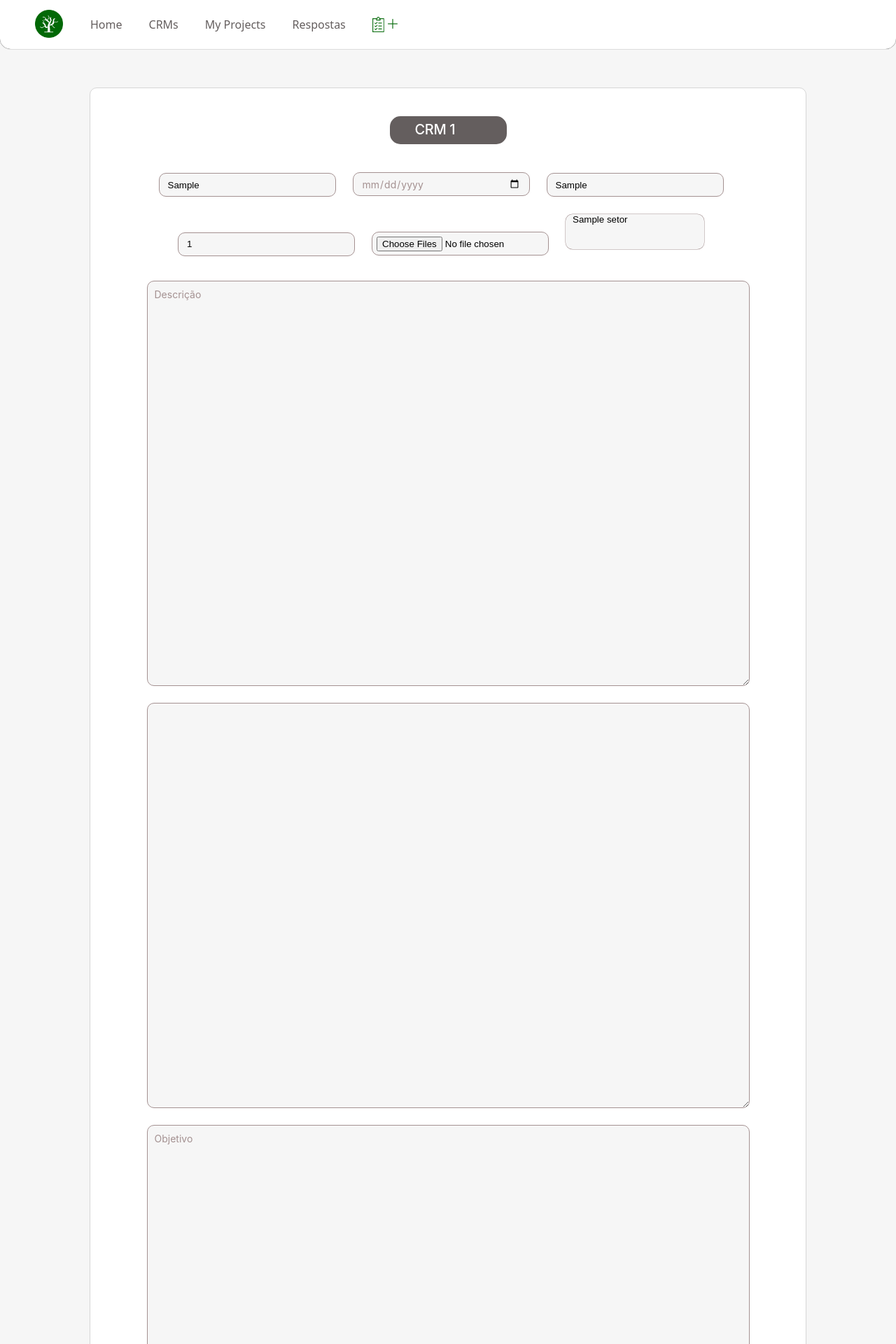
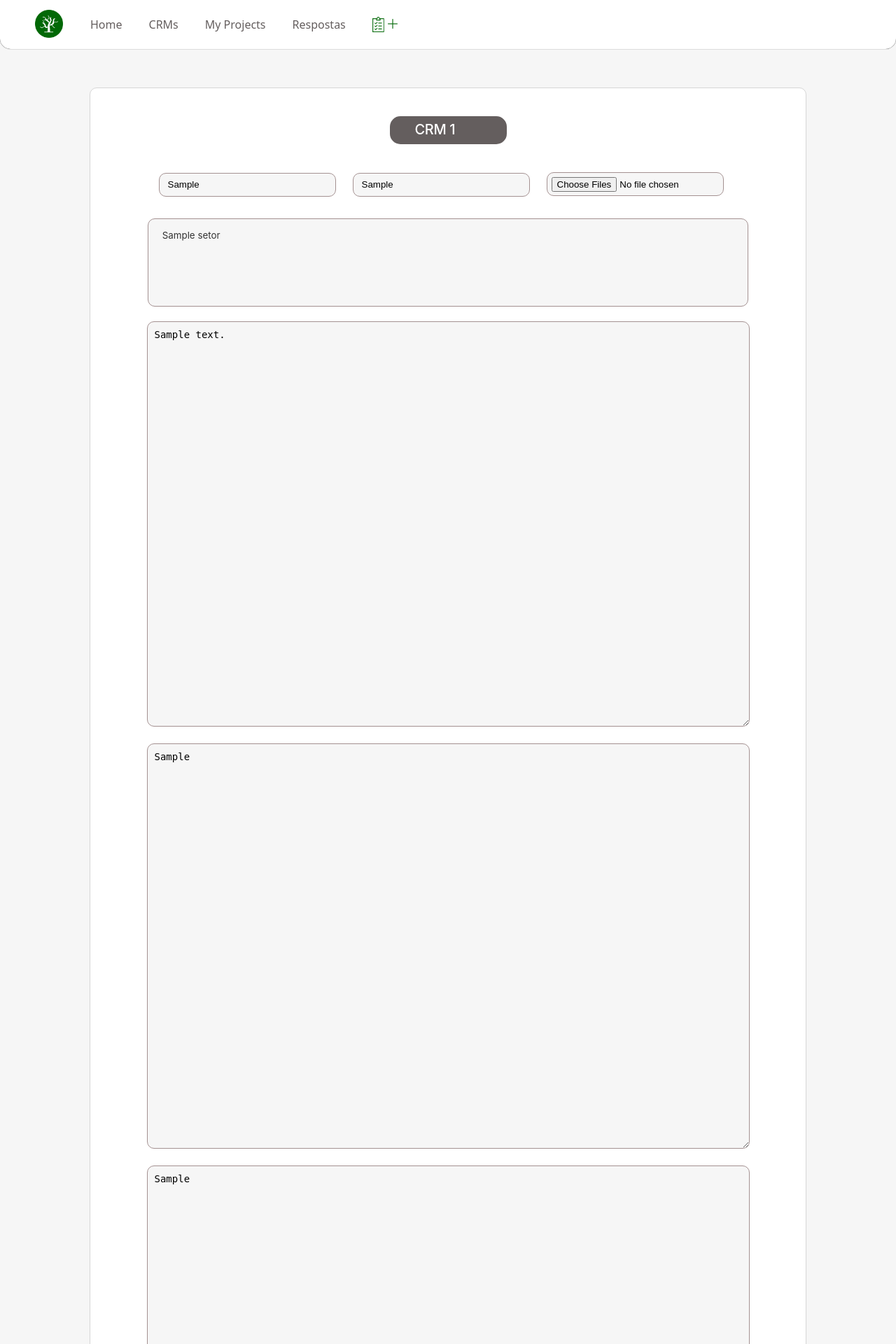
Before and after one commit to PedroSilvv/Django-CRM-Web-Application, a Django app: page /crmlist/editar-crm/1/1 in a window 1280 px wide. Shown: the top 1920 px of the page at 70% size. Run offline with Django 4.2, Linux system fonts and the light colour scheme; a user stored in the database is signed in; tables that the repository leaves empty hold one stand-in row (values such as "Sample post"); parts of the project's set-up code (start-up, migrations or seed data) failed here and were passed over; some libraries are stand-ins or nearby versions.

Commit message:
new features

```diff
--- a/CRMlist/views.py
+++ b/CRMlist/views.py
@@ -11,6 +11,8 @@ from django.db.models import Q, Value
 from django.conf import settings
 import os
 from registration.models import Setor
+from CreateCRM.views import converter_boolean
+from django.core.exceptions import ObjectDoesNotExist
 
 
 
@@ -93,18 +95,6 @@ def crm_detail(request, crm_id, crm_versao):
     })
 
 
-def download_files(request, path):
-    file_path = os.path.join(settings.MEDIA_ROOT, path)
-    if os.path.exists(file_path):
-        with open(file_path, 'rb') as fh:
-            response=HttpResponse(fh.read(), content_type='application/file')
-            response['Content-Disposition']='inline;filename'+os.path.basename(file_path)
-            return response
-
-    raise Http404
-
-
-
 def busca(request):
     termo = request.GET.get("termo")
     qts_crm = Create_CRM.objects.order_by('-id').filter(
@@ -175,7 +165,6 @@ def editar_crm(request, crm_id, crm_versao):
 
 @login_required(login_url='/')
 def update_crm(request, crm_id, crm_versao):
-
     try:
         solicitante = request.user
         data = request.POST.get("data")
@@ -185,16 +174,24 @@ def update_crm(request, crm_id, crm_versao):
         descricao = request.POST.get('descricao')
         justificativa = request.POST.get('justificativa')
         objetivo = request.POST.get('objetivo')
+        dependencia = request.POST.get('dependencia')
+        complexidade = request.POST.get('complexidade')
 
-        crm = Create_CRM.objects.create(id=crm_id, versao=crm_versao+1, solicitante=solicitante, data_criacao=data, empresa=empresa,
-        file=file, descricao=descricao, justificativa=justificativa, objetivo=objetivo)
+        dependencia_convertida = converter_boolean(dependencia)
 
+        crm = Create_CRM.objects.create(id=crm_id, versao=crm_versao+1, solicitante=solicitante,
+                                        data_criacao=data, empresa=empresa, file=file, descricao=descricao,
+                                        justificativa=justificativa, objetivo=objetivo, dependencia=dependencia_convertida,
+                                        complexidade_crm=complexidade)
+
+        Create_CRM.objects.filter(id=crm_id, versao=crm_versao).update(status_crm='finalizadas', mostrar_crm=False)
         crm.setor.add(setores)
         crm.save()
 
         return render(request, 'home.html')
 
     except :
+
         return render(request, 'home.html')
 
 
@@ -257,7 +254,10 @@ def feedback_negativo(request, crm_id, crm_versao):
 
 def flag_ti(request, crm_id, crm_versao):
 
-    Create_CRM.objects.filter(id=crm_id, versao=crm_versao).update(status_crm='em processo')
+    try:
+        Create_CRM.objects.filter(id=crm_id, versao=crm_versao).update(status_crm='em processo')
+    except ObjectDoesNotExist:
+        return HttpResponse("CRM não encontrada para FLAG da TI.")
 
     return render(request, 'home.html')
 
--- a/TEMPLATES/createcrm.html
+++ b/TEMPLATES/createcrm.html
@@ -43,13 +43,7 @@
                         <div class="inputs-con">
                             <div class="small-input-con">
                                 <input type='text' name="solicitante" id="solicitante"
-                                placeholder='Solicitante' class="small-input">
-
-                            </div>
-
-                            <div class="small-input-con">
-                                <input type='date' name="data" id="data"
-                                placeholder='Data' class="small-input">
+                                placeholder='Solicitante' class="small-input" value='{{solicitante}}' readonly>
 
                             </div>
 
@@ -59,11 +53,7 @@
 
                             </div>
 
-                            <div class="small-input-con">
-                                <input type='number' name="versao" id="versao"
-                                placeholder='Versão (Campo Automatico)' value=1 class="small-input">
 
-                            </div>
 
                             <div class="small-input-con">
                                 <input type='file' name="upload" id="upload" class="small-input"
@@ -71,15 +61,13 @@
 
                             </div>
 
-                            <div class="small-input-con">
+
                             <select name='setores' id="setores" multiple="multiple" class='select-setores'>
                                 {%for setor in setores%}
                                     <option value={{setor.id}}>{{setor.nome}}</option>
                                 {%endfor%}
                             </select>
 
-
-                            </div>
 
                             <div class="tall-input-con">
                                 <textarea type='text' name="descricao" id="descricao" placeholder="Descrição"></textarea>
@@ -94,21 +82,39 @@
                             </div>
 
 
-                            <div class='org-div'>
+                            <div class='organiza'>
                                 <div class="crm-dependence-check-box">
                                     <h3>Essa CRM depende de outro desenvolvimento?</h3>
                                     <br>
 
-                                    <input type="radio" name="sim" id="dependence-button-sim" placeholder="Sim">
+                                    <input type="radio" name="dependencia" id="dependence-button-sim" placeholder="Sim" value='True'>
                                     <label for="button1">Sim</label>
 
-                                    <input type="radio" name="não" id="dependence-button-nao" placeholder="Não">
+                                    <input type="radio" name="dependencia" id="dependence-button-nao" placeholder="Não" value='False'>
                                     <label for="button2">Não</label>
                                 </div>
+
+                                <div class="crm-dependence-check-box">
+                                    <h3>Grau de Complexidade</h3>
+                                    <br>
+
+                                    <input type="radio" name="complexidade" id="dependence-button-sim"  value='Alta'>
+                                    <label for="button1">Alto</label>
+
+                                    <input type="radio" name="complexidade" id="dependence-button-nao"  value='Media'>
+                                    <label for="button2">Médio</label>
+
+                                    <input type="radio" name="complexidade" id="dependence-button-nao"  value='Baixa'>
+                                    <label for="button2">Baixo</label>
+                                </div>
+
+                            </div>
+
+
                             <div class="solicitation-button">
                                 <button class="form-button" type="submit" id="solict-button">Solicitar</button>
                             </div>
-                            <div/>
+
                         </div>
                     {% endblock 'formulario' %}
                 </fieldset>
--- a/TEMPLATES/static/css/style.css
+++ b/TEMPLATES/static/css/style.css
@@ -209,7 +209,7 @@ fieldset {
     padding: 12px;
 }
 
-.small-input-con select{
+.small-input-con{
     height:50px;
 }
 
@@ -325,10 +325,11 @@ textarea::placeholder{
 }
 
 .solicitation-button{
-    margin-top: 90px;
-    margin-left: 290px;
-    text-align: center;
-    margin-bottom: 20px;
+    margin-top: 40px;
+    float: right;
+    margin-right: 73px;
+    margin-bottom: 46px;
+
 }
 
 .solicitation-button button{
@@ -588,7 +589,9 @@ input[type="date"]{
     margin-top: 5px
 }
 
-.reg-input-box input, select{
+
+
+.reg-input-box input select{
     width: 198px;
     height: 25px;
     border-radius: 10px;
@@ -601,7 +604,7 @@ input[type="date"]{
 
 
 
-.reg-input-box select{
+.reg-input-box{
     padding-left : 7px;
 }
 
@@ -635,6 +638,35 @@ input[type="date"]{
 .input-cadastro input, select{
     padding-left:10px;
 }
+
+/* Estilo padrão para o elemento select */
+.select-setores {
+  width: 84%;
+  padding: 10px;
+  border: 1px solid rgb(164, 145, 145);
+  border-radius: 10px;
+  background: rgb(246, 246, 246);
+  font-family: 'Inter', sans-serif;
+  color: #333;
+  outline : none;
+}
+
+/* Estilo para a seta do dropdown (ícone de seta para baixo) */
+.select-setores::-ms-expand {
+  display: none;
+}
+
+
+
+.select-setores option {
+    padding: 5px 10px;
+  }
+
+  /* Estilo quando o option estiver selecionado */
+  .select-setores option:checked {
+    background-color: #e1f3fc;
+    color: #333;
+  }
 
 .input-cadastro input::placeholder{
     margin-left:10px;
@@ -1207,3 +1239,8 @@ main-container-crmdetail{
     font-weight: 600;
     margin-right:30px;
 }
+
+.organiza{
+    display: flex;
+    gap: 5rem;
+}
--- a/TEMPLATES/update_crm.html
+++ b/TEMPLATES/update_crm.html
@@ -12,65 +12,79 @@
 {% block 'formulario' %}
 <div class="inputs-con">
     <div class="small-input-con">
-            <input type='text' name="solicitante" id="solicitante" class="small-input"
-            placeholder='Solicitante' value={{crm.solicitante}}>
+        <input type='text' name="solicitante" id="solicitante"
+        placeholder='Solicitante' class="small-input" value='{{crm.solicitante}}' readonly>
+
     </div>
 
     <div class="small-input-con">
-            <input type='date' name="data" id="data" class="small-input"
-            placeholder='Data' value={{crm.data_criacao}}>
+        <input type='text' name="empresa" id="empresa"
+        placeholder='Empresa' value='{{crm.empresa}}' class="small-input">
+
     </div>
 
+
+
     <div class="small-input-con">
-            <input type='text' name="empresa" id="empresa" class="small-input"
-            placeholder='Empresa' value={{crm.empresa}}>
+        <input type='file' name="upload" id="upload" class="small-input"
+        placeholder='Arquivos' multiple="multiple">
+
     </div>
 
-        <div class="small-input-con">
-            <input type='text' name="versao" id="versao" class="small-input"
-            placeholder='Versão CRM (campo automatico)' value={{crm.versao}}>
-        </div>
 
-        <div class="small-input-con">
-            <input type='file' name="upload" id="upload" class="small-input" multiple="multiple">
-        </div>
-
-        <div class="small-input-con">
-            <select name='setores' id="setores" multiple="multiple" value={{crm_setores}}>
-                {%for setor in all_setores%}
+    <select name='setores' id="setores" multiple="multiple" class='select-setores'>
+        {%for setor in setores%}
             <option value={{setor.id}}>{{setor.nome}}</option>
         {%endfor%}
     </select>
+
+
+    <div class="tall-input-con">
+        <textarea type='text' name="descricao" id="descricao" placeholder="Descrição" >{{crm.descricao}}</textarea>
     </div>
 
     <div class="tall-input-con">
-            <textarea type='text' name="descricao" id="descricao" placeholder="Descrição" value={{crm.descricao}}></textarea>
+        <textarea type='text' name="justificativa" id="justificativa" placeholder="Justificativa">{{crm.justificativa}} </textarea>
     </div>
 
     <div class="tall-input-con">
-            <textarea type='text' name="justificativa" id="justificativa" placeholder="Justificativa" value={{crm.justificativa}}> </textarea>
-        </div>
-
-        <div class="tall-input-con">
-            <textarea type='text' name="objetivo" id="objetivo" placeholder="Objetivo" value={{crm.objetivo}}></textarea>
+        <textarea type='text' name="objetivo" id="objetivo" placeholder="Objetivo">{{crm.objetivo}}</textarea>
     </div>
 
 
-        <div class='org-div'>
+    <div class='organiza'>
         <div class="crm-dependence-check-box">
             <h3>Essa CRM depende de outro desenvolvimento?</h3>
             <br>
 
-                <input type="radio" name="sim" id="dependence-button-sim" placeholder="Sim">
+            <input type="radio" name="dependencia" id="dependence-button-sim" placeholder="Sim" value='True'>
             <label for="button1">Sim</label>
 
-                <input type="radio" name="não" id="dependence-button-nao" placeholder="Não">
+            <input type="radio" name="dependencia" id="dependence-button-nao" placeholder="Não" value='False'>
             <label for="button2">Não</label>
         </div>
+
+        <div class="crm-dependence-check-box">
+            <h3>Grau de Complexidade</h3>
+            <br>
+
+            <input type="radio" name="complexidade" id="dependence-button-sim"  value='Alta'>
+            <label for="button1">Alto</label>
+
+            <input type="radio" name="complexidade" id="dependence-button-nao"  value='Media'>
+            <label for="button2">Médio</label>
+
+            <input type="radio" name="complexidade" id="dependence-button-nao"  value='Baixa'>
+            <label for="button2">Baixo</label>
+        </div>
+
+    </div>
+
+
     <div class="solicitation-button">
-                <button class="form-button" type="submit" id="editar-button">Editar</button>
+        <button class="form-button" type="submit" id="solict-button">Editar</button>
     </div>
-        <div/>
+
 </div>
 
 {% endblock 'formulario' %}
```
Also changed, not shown: CreateCRM/models.py (+5 -5 lines), CreateCRM/views.py (+15 -3 lines), TEMPLATES/crm_detail.html (+7 -10 lines), TEMPLATES/static/css/teste.css (added, +38 -0 lines), media/files/2023/07/HorarioRobinsonAtual.png (added), media/files/2023/07/HorarioRobinsonAtual_9jq4MPB.png (added), media/files/2023/07/MER-PEDRO.jfif (added). Lines whose indentation alone changed are shown as unchanged.
